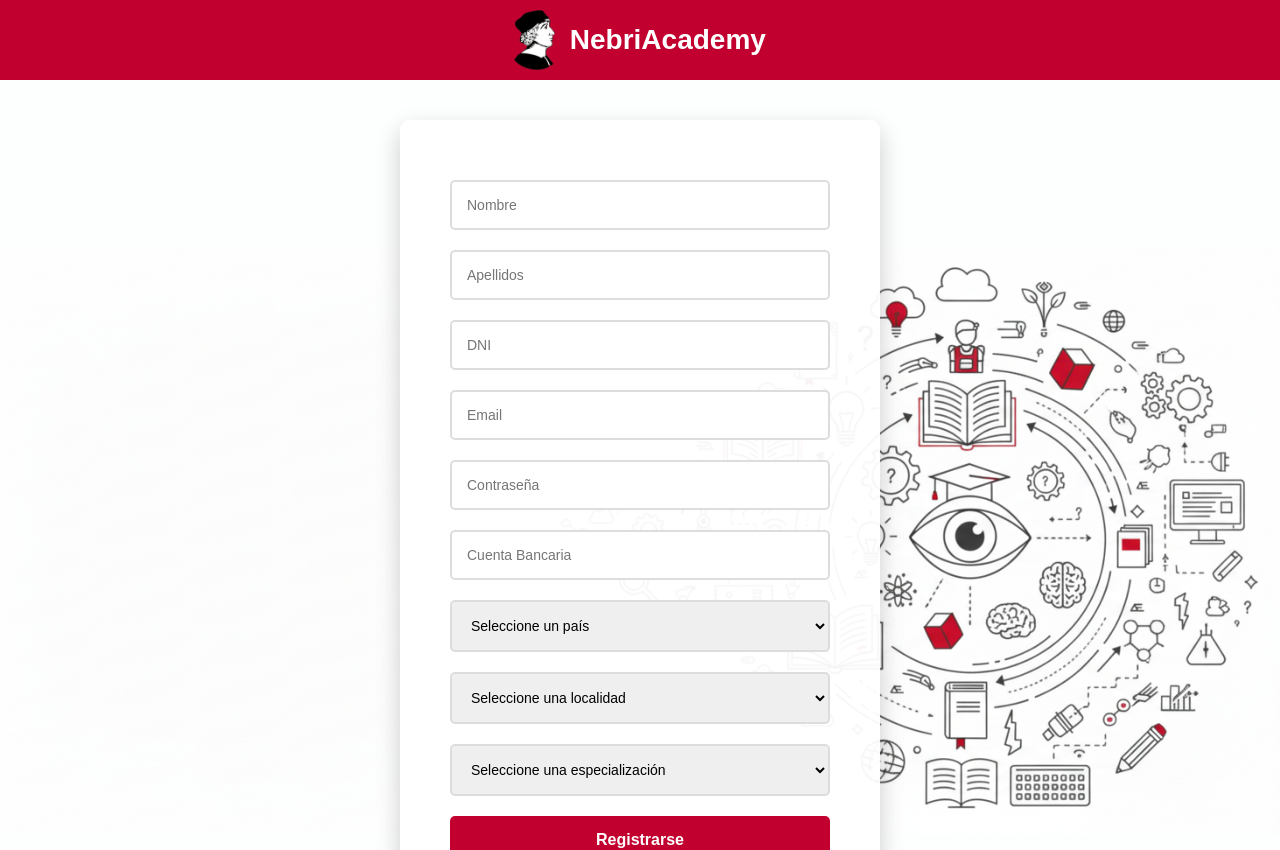
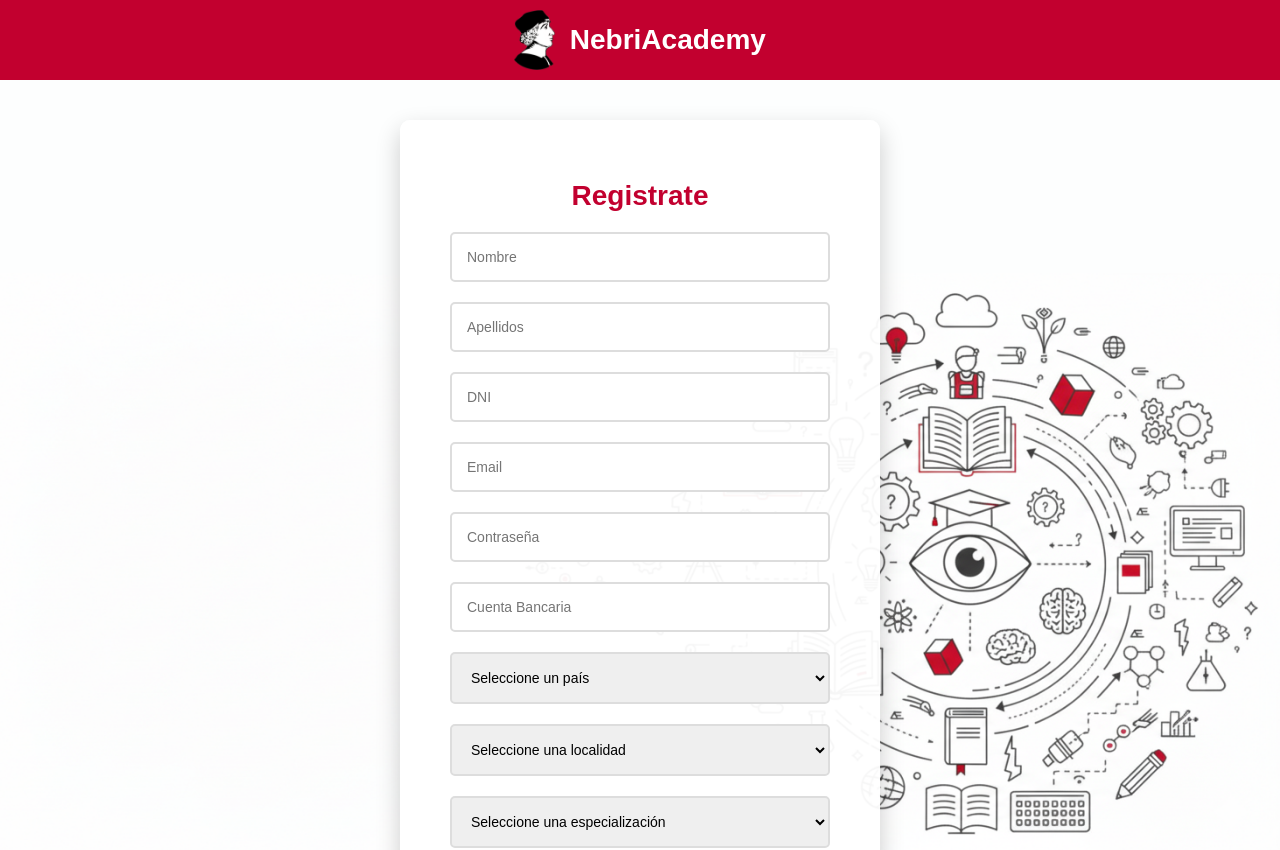
Before and after one commit to Nicolas-1400/NebriAcademy2, a React (Vite) app in the folder nebriacademy-frontend/: page /Register/RegisterProfesor in a window 1280 px wide. Shown: the top 850 px of the page. Built offline with nearby package versions, Linux system fonts and the light colour scheme.

Commit message:
"Register" en Registro

```diff
--- a/nebriacademy-frontend/src/components/RegisterProfesorGrid.jsx
+++ b/nebriacademy-frontend/src/components/RegisterProfesorGrid.jsx
@@ -57,6 +57,7 @@ function RegisterProfesorGrid() {
   return (
     <div className="register-grid-externo">
       <div className="formulario-register-contenedor">
+        <h2>Registrate</h2>
         <form className="formulario-register" onSubmit={handleRegister}>
           <input
             type="text"
```
